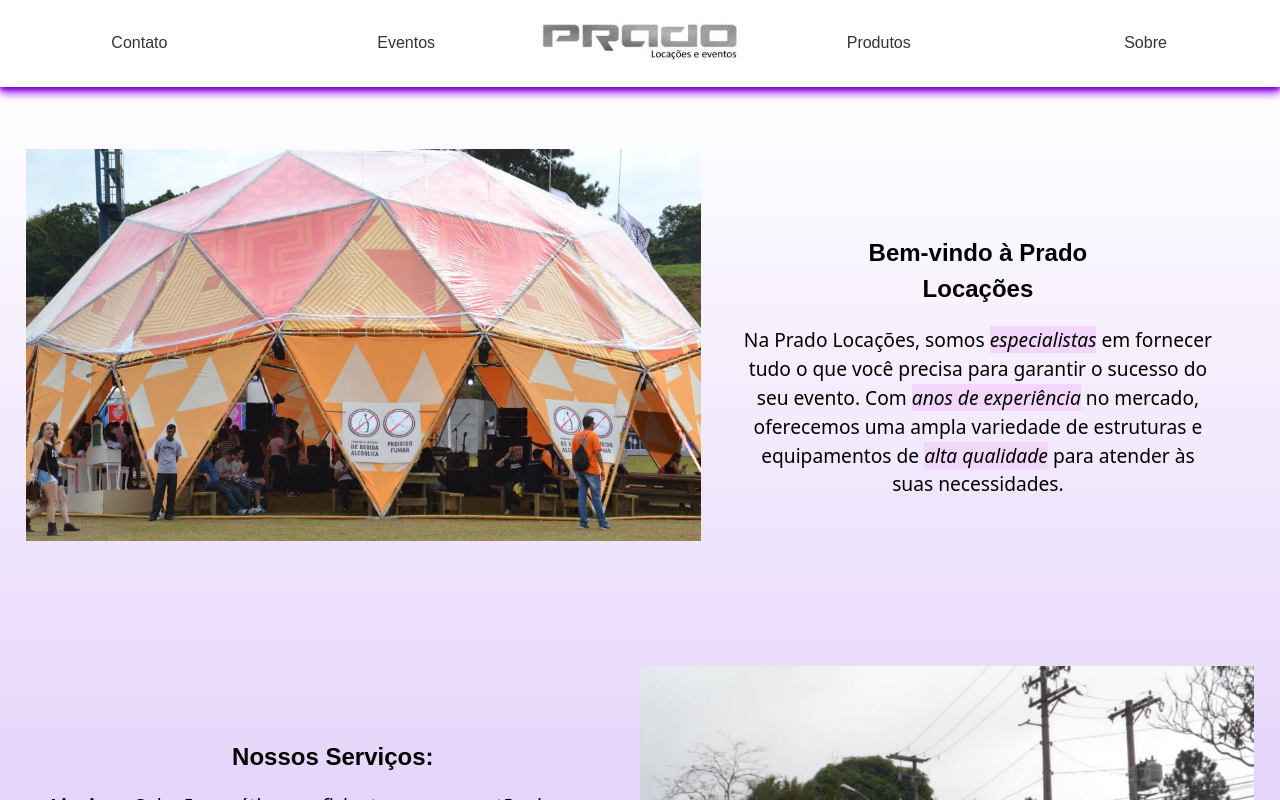
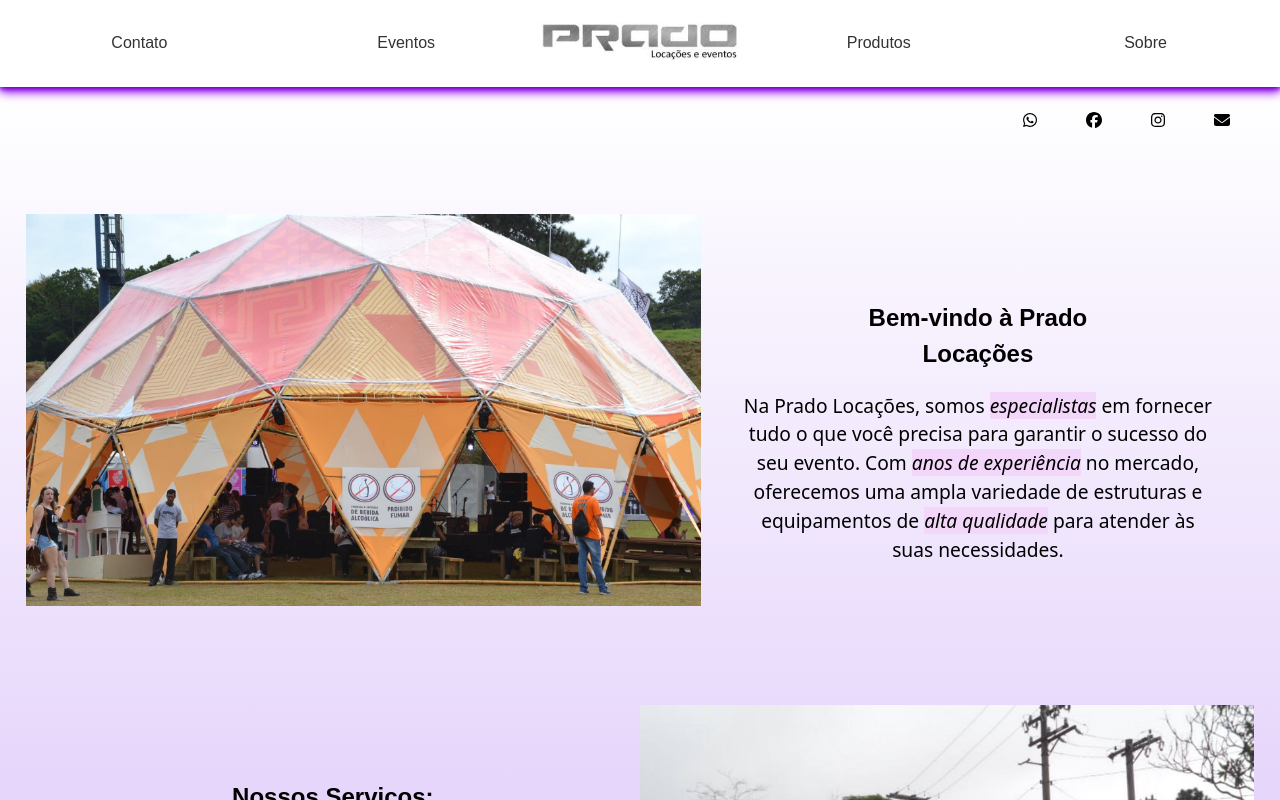
Before and after one commit to LiviaMarianaLopes/PradoLocacoesNext, a Next.js app: page / in a window 1280 px wide. Shown: the top 800 px of the page. Built offline with nearby package versions, Linux system fonts and the light colour scheme.

Commit message:
:sparkles: feat: socials-nav

```diff
--- a/src/app/globals.css
+++ b/src/app/globals.css
@@ -28,6 +28,19 @@ main{
 .destaque{
   background-color: rgb(243, 215, 250);
 }
+.socials-nav{
+  padding-top: 2%;
+  margin: 0%;
+  padding-inline: 2%;
+  width: 100%;
+  justify-content:right;
+  align-items: center;
+  display: flex;
+
+}
+.socials-nav a{
+  padding: 0%;
+}
 
 @layer utilities {
   .text-balance {
--- a/src/app/page.tsx
+++ b/src/app/page.tsx
@@ -2,9 +2,36 @@ import Image from "next/image";
 import Banner from "@/components/banner";
 import BannerInvert from "@/components/banner-invert/BannerInvert";
 import BannerCenter from "@/components/bannerCenter";
+import { FontAwesomeIcon } from "@fortawesome/react-fontawesome";
+import {
+  faFacebook,
+  faInstagram,
+  faWhatsapp,
+} from "@fortawesome/free-brands-svg-icons";
+import { faEnvelope, faVoicemail } from "@fortawesome/free-solid-svg-icons";
 export default function Home() {
   return (
     <main>
+      <section className="socials-nav">
+        <a className="social-link whats" href="https://wa.me/5511974592264">
+          <FontAwesomeIcon icon={faWhatsapp} />
+        </a>
+        <a
+          className="social-link face"
+          href="https://www.facebook.com/pradoeventos/"
+        >
+          <FontAwesomeIcon icon={faFacebook} />
+        </a>
+        <a
+          className="social-link insta"
+          href="https://www.instagram.com/pradolocacoes/"
+        >
+          <FontAwesomeIcon icon={faInstagram} />
+        </a>
+        <a className="social-link email" href="mailto:prado.locacoes@gmail.com">
+          <FontAwesomeIcon icon={faEnvelope} />
+        </a>
+      </section>
       <Banner
         src="/tenda-evento.jpg"
         title="Bem-vindo à Prado Locações"
--- a/src/components/banner/styles.css
+++ b/src/components/banner/styles.css
@@ -1,5 +1,6 @@
 .div-banner{
-    padding: 2%;
+    padding-inline: 2%;
+    padding-top: 0%;
     width: 100%;
     /* background-image: linear-gradient(to bottom,transparent, rgb(240, 208, 149)); */
 }
```
